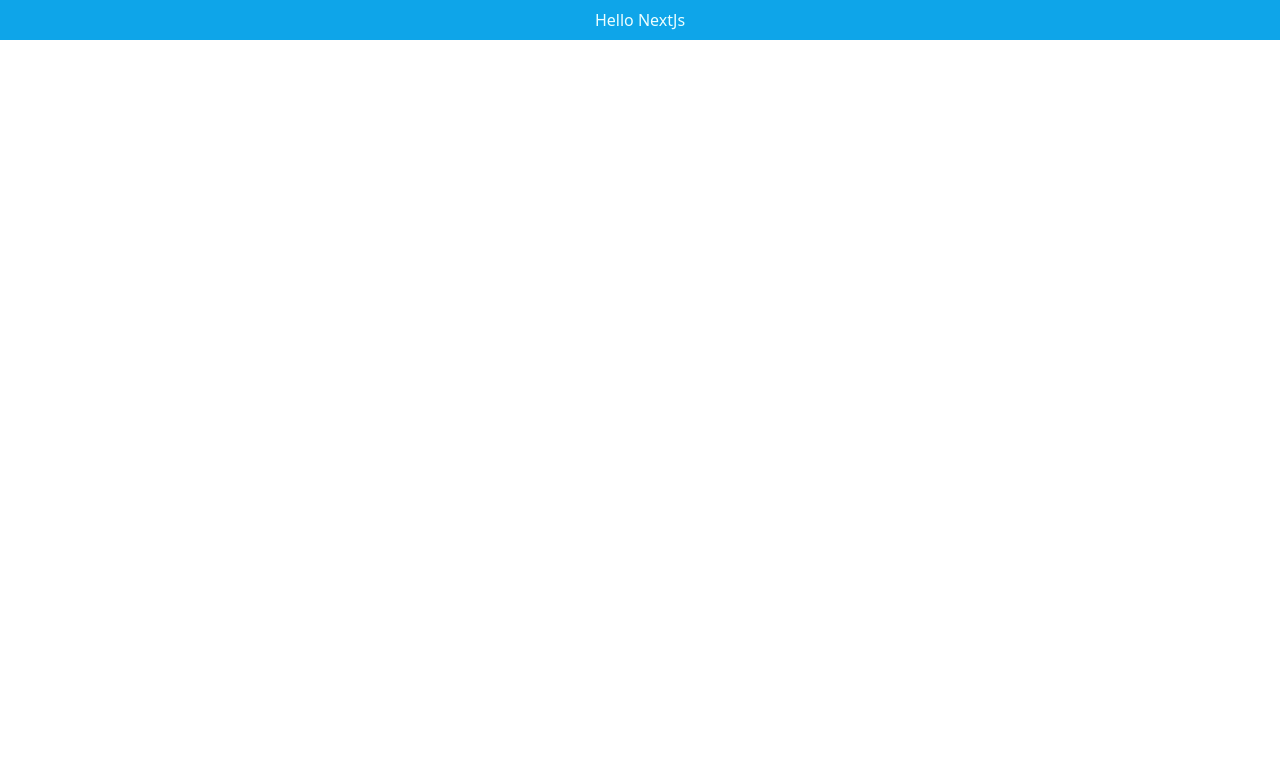
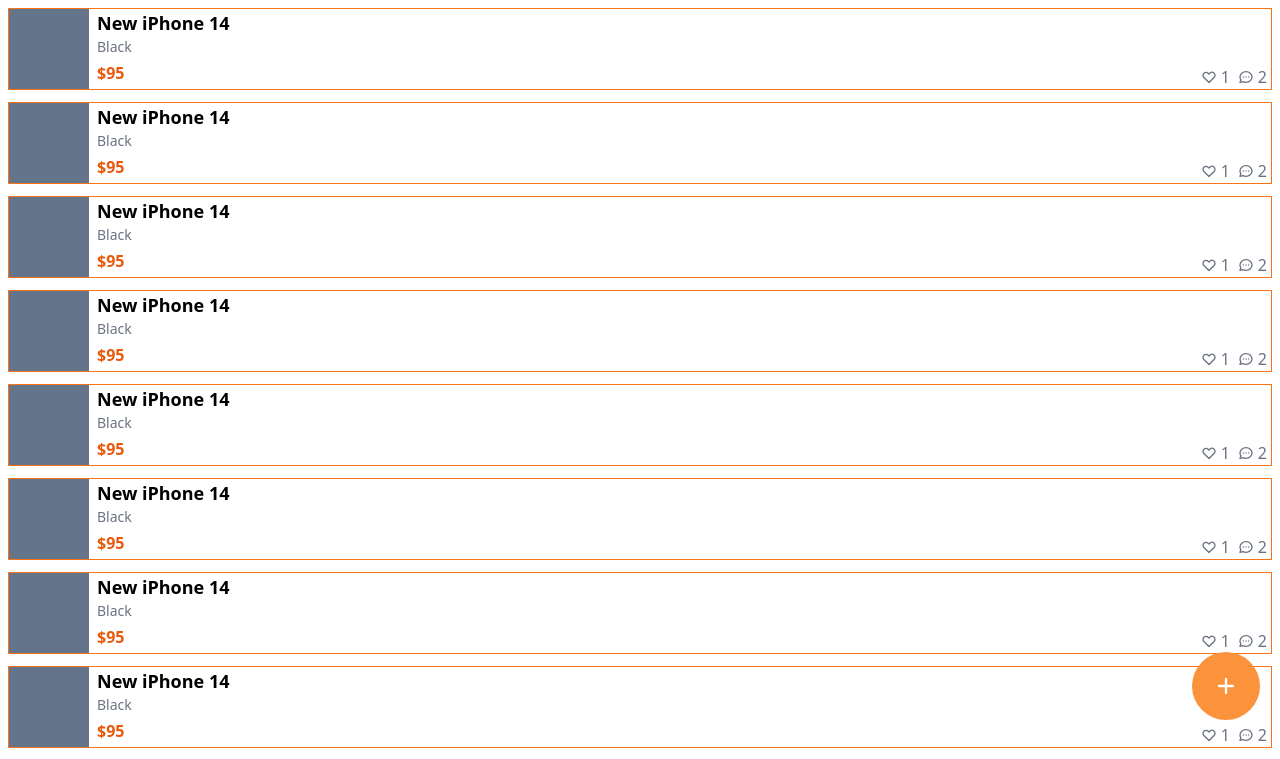
Before and after one commit to otw7917/carrot-market-clone, a Next.js app: page / in a window 1280 px wide. Shown: the top 759 px of the page. Built offline with nearby package versions, Linux system fonts and the light colour scheme.

Commit message:
ui: home item list 🎨

```diff
--- a/pages/index.tsx
+++ b/pages/index.tsx
@@ -4,8 +4,80 @@
 
 const Home: NextPage = () => {
   return (
-    <div className='bg-sky-500 h-10 flex items-center justify-center '>
-      <h1 className=' text-cyan-50  '>Hello NextJs</h1>
+    // <div className='bg-sky-500 h-10 flex items-center justify-center '>
+    //   <h1 className=' text-cyan-50  '>Hello NextJs</h1>
+    // </div>
+    <div className='flex flex-col space-y-3 py-2 px-2'>
+      {Array(11)
+        .fill(0)
+        .map((_, i) => (
+          <div
+            className='flex justify-between border border-orange-500 cursor-pointer'
+            key={i}
+          >
+            <div className='flex space-x-2'>
+              <div className='w-20 aspect-square bg-slate-500' />
+              <div className='flex flex-col'>
+                <h3 className='font-bold text-lg'>New iPhone 14</h3>
+                <span className='font-medium text-sm text-gray-500'>Black</span>
+                <span className='font-bold mt-1 text-orange-600'>$95</span>
+              </div>
+            </div>
+            <div className='flex justify-end items-end space-x-2 px-1'>
+              <div className='flex items-center space-x-1 text-gray-500'>
+                <svg
+                  className='w-4 h-4'
+                  fill='none'
+                  stroke='currentColor'
+                  viewBox='0 0 24 24'
+                  xmlns='http://www.w3.org/2000/svg'
+                >
+                  <path
+                    strokeLinecap='round'
+                    strokeLinejoin='round'
+                    strokeWidth='2'
+                    d='M4.318 6.318a4.5 4.5 0 000 6.364L12 20.364l7.682-7.682a4.5 4.5 0 00-6.364-6.364L12 7.636l-1.318-1.318a4.5 4.5 0 00-6.364 0z'
+                  ></path>
+                </svg>
+                <span>1</span>
+              </div>
+              <div className='flex items-center space-x-1 text-gray-500'>
+                <svg
+                  className='w-4 h-4'
+                  fill='none'
+                  stroke='currentColor'
+                  viewBox='0 0 24 24'
+                  xmlns='http://www.w3.org/2000/svg'
+                >
+                  <path
+                    strokeLinecap='round'
+                    strokeLinejoin='round'
+                    strokeWidth='2'
+                    d='M8 12h.01M12 12h.01M16 12h.01M21 12c0 4.418-4.03 8-9 8a9.863 9.863 0 01-4.255-.949L3 20l1.395-3.72C3.512 15.042 3 13.574 3 12c0-4.418 4.03-8 9-8s9 3.582 9 8z'
+                  ></path>
+                </svg>
+                <span>2</span>
+              </div>
+            </div>
+          </div>
+        ))}
+      <button className='fixed text-white cursor-progress bottom-20 right-5 p-5 rounded-full transition-colors hover:animate-bounce bg-orange-400 hover:bg-orange-600 '>
+        <svg
+          className='h-7 w-7'
+          xmlns='http://www.w3.org/2000/svg'
+          fill='none'
+          viewBox='0 0 24 24'
+          stroke='currentColor'
+          aria-hidden='true'
+        >
+          <path
+            strokeLinecap='round'
+            strokeLinejoin='round'
+            strokeWidth='2'
+            d='M12 6v6m0 0v6m0-6h6m-6 0H6'
+          />
+        </svg>
+      </button>
     </div>
   );
 };
```
